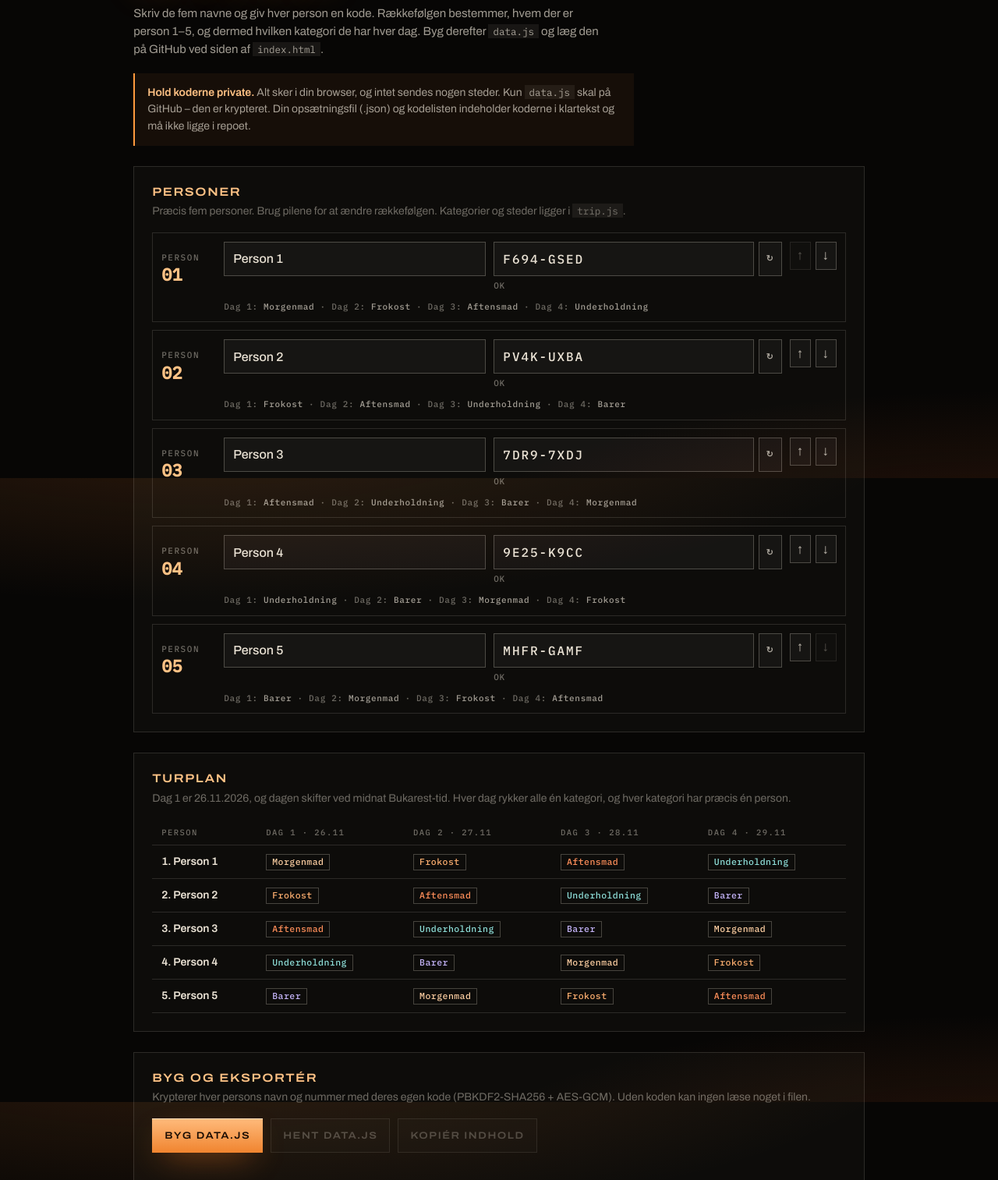
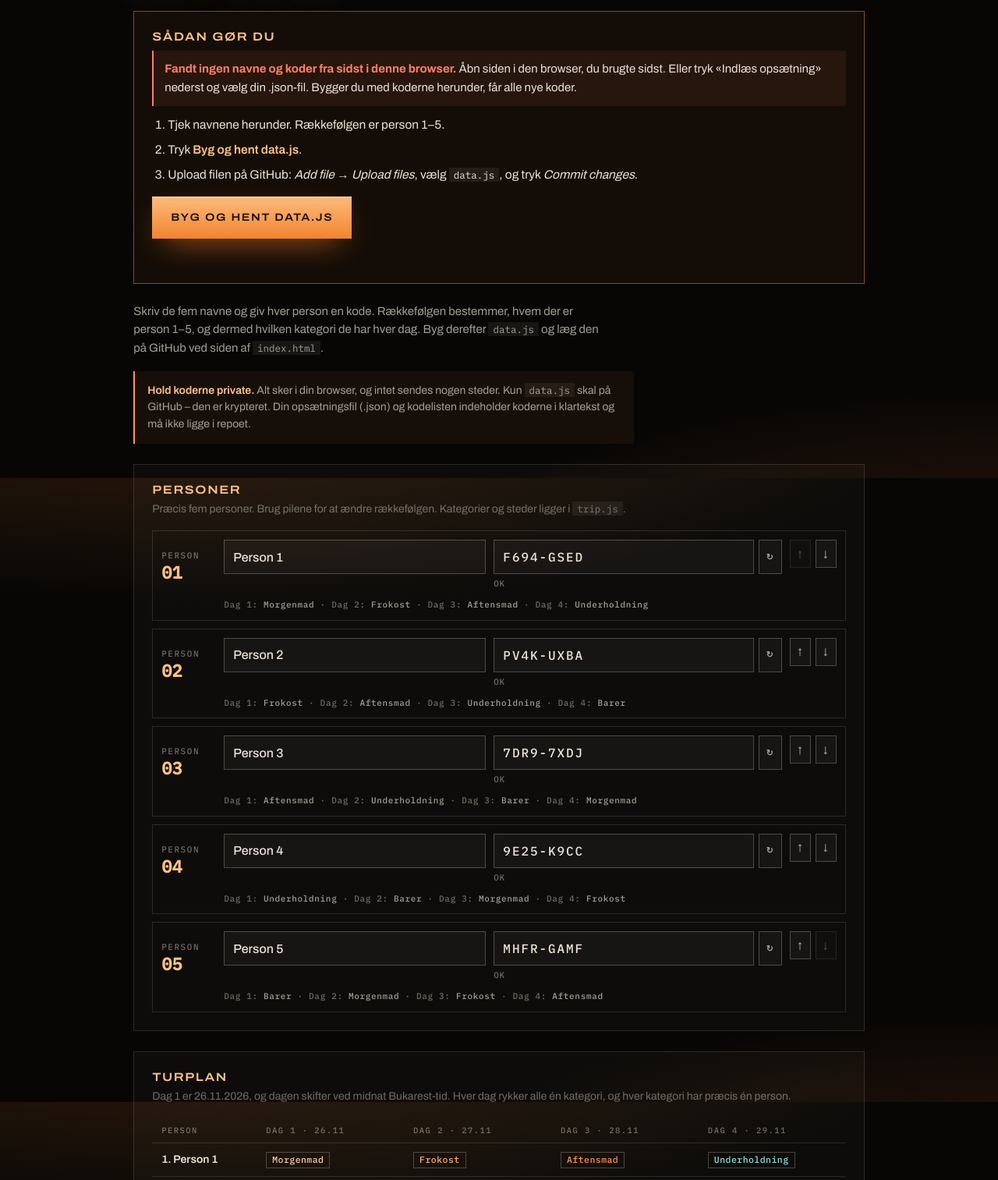
Before and after one commit to SF-Bruh/Operation-Bucharest, a plain HTML site: page builder.html in a window 1280 px wide. Shown: the part 187-1700 px from the top of the page at 78% size. Drawn offline with Linux system fonts and the light colour scheme.

Commit message:
Builder: one-click "Byg og hent data.js" and a clear start box
- New "Sådan gør du" box at the top with three steps
- Says whether names and codes from last time were found in this browser;
  if not, a red warning, and the build button needs a second press so
  nobody gives everyone new codes by accident
- The build button now builds and downloads data.js in one go
- Updated builder screenshot

Co-Authored-By: Claude Opus 5.5 <noreply@anthropic.com>
Claude-Session: https://claude.ai/code/session_01LwMVCugT5aRpNgCrjQDK6n

```diff
--- a/builder.html
+++ b/builder.html
@@ -89,14 +89,37 @@
     ol.steps li { margin: 4px 0; }
     code { background: rgba(235,227,213,.07); padding: 1px 6px; font: 12.5px var(--f-mono); }
     .hidden { display: none; }
+    .start { background: rgba(255,140,50,.05); box-shadow: inset 0 0 0 1px rgba(255,154,61,.45); }
+    .start .steps { font-size: 15.5px; color: var(--bone); }
+    .start .steps li { margin: 8px 0; }
+    .start .steps strong { color: var(--amber-hi); font-weight: 600; }
+    .btn.big { min-height: 54px; padding: 12px 24px; font-size: 13.5px; }
+    #startStatus { margin: 8px 0 4px; padding: 12px 14px; font-size: 15px; }
+    #startStatus.ok { background: rgba(143,224,176,.07); border-left: 2px solid var(--ok); }
+    #startStatus.bad { background: rgba(255,127,97,.08); border-left: 2px solid var(--err); color: var(--bone); }
+    #startStatus.warn { background: rgba(255,154,61,.08); border-left: 2px solid var(--amber); color: var(--bone); }
+    #startStatus strong { color: var(--err); }
   </style>
 </head>
 <body>
 <div class="wrap">
   <div class="bar"><span>OB / Builder</span><span id="tripBar"></span></div>
   <h1>Operation Bucharest · Builder</h1>
-  <p class="lead">Skriv de fem navne og giv hver person en kode. Rækkefølgen bestemmer, hvem der er person 1–5, og dermed hvilken kategori de har hver dag. Byg derefter <code>data.js</code> og læg den på GitHub ved siden af <code>index.html</code>.</p>
+  <section class="card start" id="startCard" style="margin-top:18px">
+    <h2>Sådan gør du</h2>
+    <p class="status" id="startStatus" role="status"></p>
+    <ol class="steps">
+      <li>Tjek navnene herunder. Rækkefølgen er person 1–5.</li>
+      <li>Tryk <strong>Byg og hent data.js</strong>.</li>
+      <li>Upload filen på GitHub: <em>Add file → Upload files</em>, vælg <code>data.js</code>, og tryk <em>Commit changes</em>.</li>
+    </ol>
+    <div class="row" style="margin-top:16px"><button class="btn primary big" id="buildBtn">Byg og hent data.js</button></div>
+    <p class="status" id="buildStatus" role="status"></p>
+  </section>
+
+  <p class="lead" style="margin-top:24px">Skriv de fem navne og giv hver person en kode. Rækkefølgen bestemmer, hvem der er person 1–5, og dermed hvilken kategori de har hver dag. Byg derefter <code>data.js</code> og læg den på GitHub ved siden af <code>index.html</code>.</p>
   <p class="note"><strong>Hold koderne private.</strong> Alt sker i din browser, og intet sendes nogen steder. Kun <code>data.js</code> skal på GitHub – den er krypteret. Din opsætningsfil (.json) og kodelisten indeholder koderne i klartekst og må ikke ligge i repoet.</p>
+
 
   <section class="card">
     <h2>Personer</h2>
@@ -111,14 +134,12 @@
   </section>
 
   <section class="card">
-    <h2>Byg og eksportér</h2>
-    <p class="sub">Krypterer hver persons navn og nummer med deres egen kode (PBKDF2-SHA256 + AES-GCM). Uden koden kan ingen læse noget i filen.</p>
+    <h2>Filen og koderne</h2>
+    <p class="sub">data.js krypterer hver persons navn og nummer med deres egen kode (PBKDF2-SHA256 + AES-GCM). Uden koden kan ingen læse noget i filen.</p>
     <div class="row">
-      <button class="btn primary" id="buildBtn">Byg data.js</button>
-      <button class="btn" id="dlData" disabled>Hent data.js</button>
+      <button class="btn" id="dlData" disabled>Hent data.js igen</button>
       <button class="btn" id="copyData" disabled>Kopiér indhold</button>
     </div>
-    <p class="status" id="buildStatus" role="status"></p>
     <textarea class="out hidden" id="dataOut" readonly aria-label="Indhold af data.js"></textarea>
 
     <div class="grid2" style="margin-top:18px">
@@ -150,11 +171,7 @@
       <button class="btn danger" id="resetBtn">Start forfra</button>
     </div>
     <p class="status" id="setupStatus" role="status"></p>
-    <ol class="steps">
-      <li>Byg <code>data.js</code> og hent filen.</li>
-      <li>Gå til dit repo på GitHub, vælg <em>Add file → Upload files</em> og upload den nye <code>data.js</code> (den erstatter den gamle).</li>
-      <li>Vent et minuts tid, og genindlæs hjulet. Koder, der ikke er med i den nye fil, holder op med at virke.</li>
-    </ol>
+    <p class="sub" style="margin:12px 0 0">Efter upload: vent et minuts tid, og genindlæs hjulet. Koder, der ikke er med i den nye fil, holder op med at virke.</p>
   </section>
 </div>
 
@@ -191,10 +208,11 @@
     return { people, dropped: Math.max(0, list.length - P), old: !Array.isArray(s.people) };
   }
 
-  let state, built = null, loadedNote = '';
+  // source: where the names and codes came from: 'old' (old builder draft), 'saved' (this builder), 'file', 'fresh' (Start forfra), 'none'
+  let state, built = null, loadedNote = '', source = 'none';
   try {
     const m = migrate(JSON.parse(localStorage.getItem(DRAFT_KEY)));
-    if (m) { state = { people: m.people }; if (m.old) loadedNote = `Udkast fra den gamle builder indlæst: navne, koder og rækkefølge er bevaret, felter og odds er droppet${m.dropped ? `, og ${m.dropped} ekstra ${m.dropped === 1 ? 'person' : 'personer'} er fjernet (kun de første fem er med)` : ''}.`; }
+    if (m) { state = { people: m.people }; source = m.old ? 'old' : 'saved'; if (m.old) loadedNote = `Udkast fra den gamle builder indlæst: navne, koder og rækkefølge er bevaret, felter og odds er droppet${m.dropped ? `, og ${m.dropped} ekstra ${m.dropped === 1 ? 'person' : 'personer'} er fjernet (kun de første fem er med)` : ''}.`; }
   } catch (e) {}
   if (!state) state = defaults();
 
@@ -295,10 +313,21 @@
     return crypto.subtle.deriveKey({ name: 'PBKDF2', salt, iterations: iter, hash: 'SHA-256' }, base, { name: 'AES-GCM', length: 256 }, false, [usage]);
   }
 
+  const BUILD_LABEL = 'Byg og hent data.js';
+  let armT = 0;
   $('buildBtn').onclick = async () => {
+    const btn = $('buildBtn');
     if (!window.crypto || !crypto.subtle) { setStatus('buildStatus', 'Din browser tillader ikke kryptering her. Åbn siden via https eller localhost i Chrome, Edge, Firefox eller Safari.', 'bad'); return; }
     if (checkCodes()) { setStatus('buildStatus', 'Kan ikke bygge endnu: ret kodefejlene.', 'bad'); return; }
-    const btn = $('buildBtn'); btn.disabled = true; btn.textContent = 'Bygger…';
+    // No names/codes found from last time: building now would give everyone new codes, so ask twice
+    if (source === 'none' && !btn.dataset.armed) {
+      btn.dataset.armed = '1'; btn.textContent = 'Tryk igen: byg med nye koder';
+      setStatus('buildStatus', 'Pas på: koderne herunder er nye. Dine venners gamle koder holder op med at virke.', 'bad');
+      clearTimeout(armT); armT = setTimeout(() => { delete btn.dataset.armed; btn.textContent = BUILD_LABEL; }, 5000);
+      return;
+    }
+    clearTimeout(armT); delete btn.dataset.armed;
+    btn.disabled = true; btn.textContent = 'Bygger…';
     try {
       const salt = crypto.getRandomValues(new Uint8Array(16));
       const entries = [];
@@ -318,11 +347,24 @@
       built = { data, text: `/* Operation Bucharest – krypterede data (navn + personnummer pr. kode), bygget ${stamp}. Rediger ikke i hånden: brug builder.html. */\nwindow.OB_DATA = ${JSON.stringify(data)};\n` };
       $('dataOut').value = built.text; $('dataOut').classList.remove('hidden');
       $('dlData').disabled = $('copyData').disabled = $('testBtn').disabled = false;
-      setStatus('buildStatus', `Bygget: ${entries.length} koder. Hent filen og upload den til GitHub.`, 'ok');
+      download('data.js', built.text, 'text/javascript');
+      setStatus('buildStatus', `Færdig: data.js med ${entries.length} koder er hentet. Næste: upload den på GitHub (trin 3).`, 'ok');
     } catch (e) {
       setStatus('buildStatus', 'Noget gik galt under bygningen: ' + e.message, 'bad');
-    } finally { btn.disabled = false; btn.textContent = 'Byg data.js'; }
+    } finally { btn.disabled = false; btn.textContent = BUILD_LABEL; }
   };
+
+  function renderStart() {
+    const el = $('startStatus');
+    const msg = {
+      old: ['ok', 'Fandt dine navne og koder fra sidst i denne browser. Dine venner beholder deres koder.'],
+      saved: ['ok', 'Fandt dine gemte navne og koder i denne browser.'],
+      file: ['ok', 'Navne og koder er indlæst fra din fil.'],
+      fresh: ['warn', 'Alle har fået nye koder. Husk at sende hver person deres nye kode (se Kodeliste længere nede).'],
+      none: ['bad', '<strong>Fandt ingen navne og koder fra sidst i denne browser.</strong> Åbn siden i den browser, du brugte sidst. Eller tryk «Indlæs opsætning» nederst og vælg din .json-fil. Bygger du med koderne herunder, får alle nye koder.']
+    }[source];
+    el.innerHTML = msg[1]; el.className = 'status ' + msg[0];
+  }
 
   function download(fname, text, type) {
     const a = document.createElement('a');
@@ -364,7 +406,7 @@
     try {
       const m = migrate(JSON.parse(await f.text()));
       if (!m) throw new Error('forkert format');
-      state = { people: m.people };
+      state = { people: m.people }; source = 'file'; renderStart();
       render(); persist();
       setStatus('setupStatus', m.old
         ? `Indlæst fra den gamle builder: navne, koder og rækkefølge er bevaret, felter og odds er droppet${m.dropped ? ` (${m.dropped} ekstra fjernet – kun de første fem er med)` : ''}.`
@@ -379,12 +421,13 @@
       return;
     }
     delete this.dataset.armed; this.textContent = 'Start forfra';
-    state = defaults(); render(); persist();
+    state = defaults(); source = 'fresh'; renderStart(); render(); persist();
     setStatus('setupStatus', 'Nulstillet med nye koder.', 'ok');
   };
   document.querySelector('label[for="loadSetup"]').addEventListener('keydown', e => { if (e.key === 'Enter' || e.key === ' ') { e.preventDefault(); $('loadSetup').click(); } });
 
   render();
+  renderStart();
   if (loadedNote) { setStatus('setupStatus', loadedNote, 'ok'); persist(); }
 }
 </script>
```
Also changed, not shown: docs/screenshots/05-builder.jpg.
